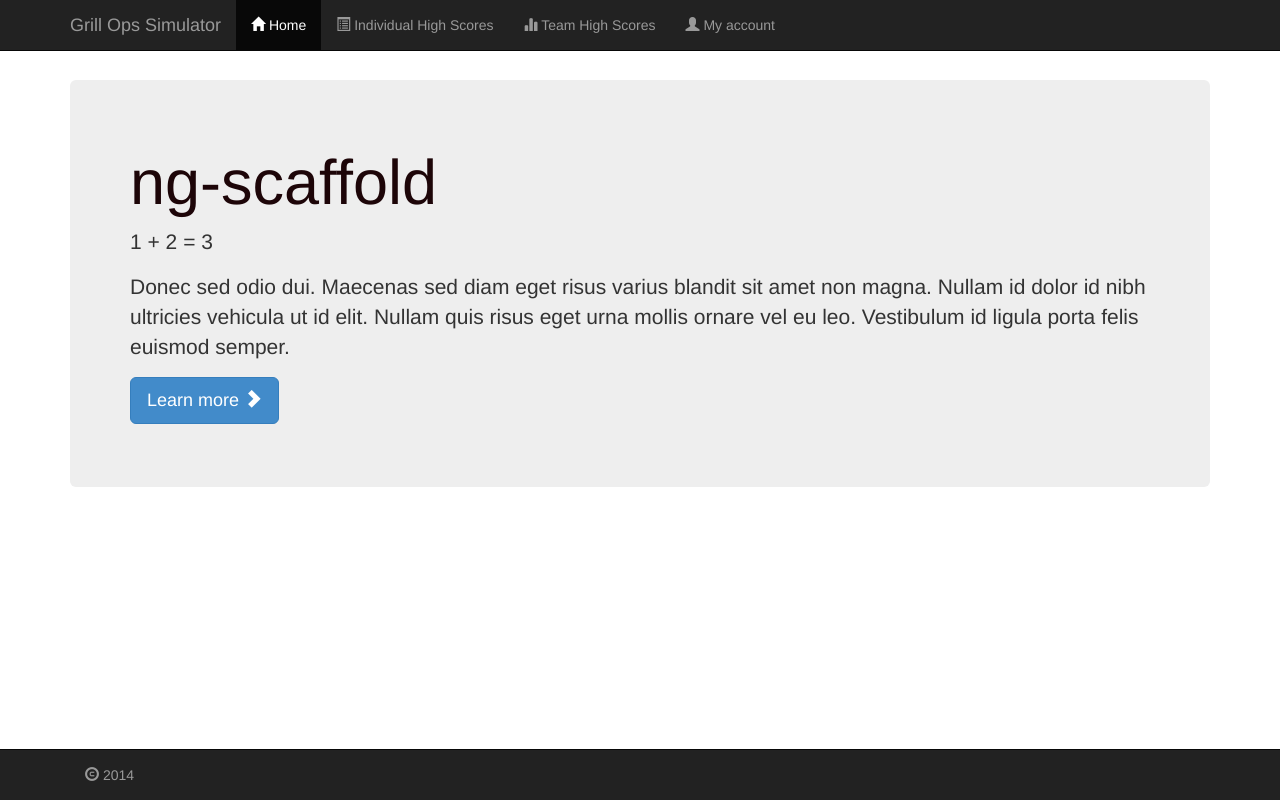
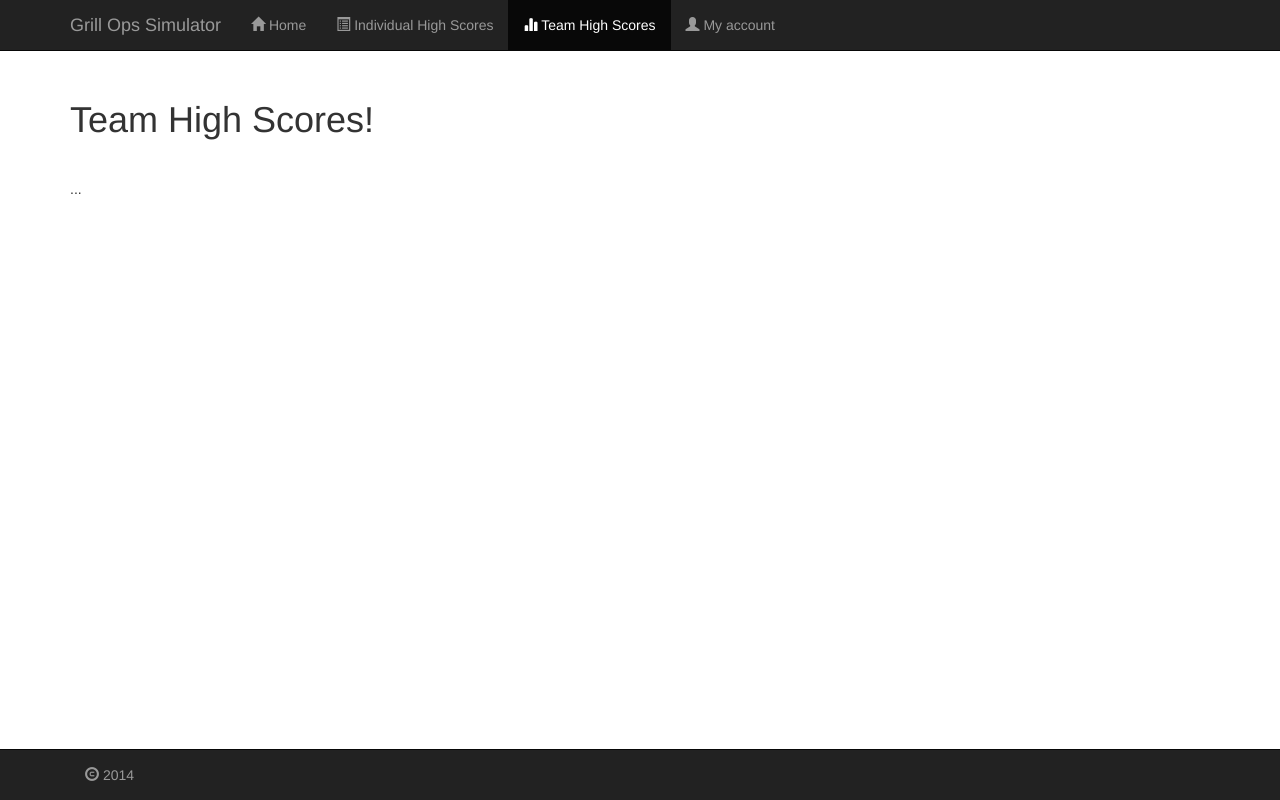
Before and after one commit to merryt/GrillOpsSim, a website: page src/index.html at #/teamHighScores in a window 1280 px wide. Drawn offline with Linux system fonts and the light colour scheme.

Commit message:
changed some stuff

```diff
--- a/src/app/config/config.js
+++ b/src/app/config/config.js
@@ -13,7 +13,7 @@ angular.module('ngScaffold.config', [
     .constant('NAV_ITEMS', [
         {title: 'Home', state: 'home', sref: 'home', icon: 'glyphicon-home'},
         {title: 'Individual High Scores', state: 'individualHighScores', sref: 'individualHighScores', icon: 'glyphicon-list-alt'},
-        {title: 'Team High Scores', state: 'contact', sref: 'contact', icon: 'glyphicon-stats'},
+        {title: 'Team High Scores', state: 'teamHighScores', sref: 'teamHighScores', icon: 'glyphicon-stats'},
         {title: 'My account', state: 'user', sref: 'user.dashboard', icon: 'glyphicon-user'}
     ])
 
@@ -32,8 +32,8 @@ angular.module('ngScaffold.config', [
                 url: '/individualHighScores',
                 templateUrl: 'app/view/individualHighScores.tpl.html'
             })
-            .state('contact', {
-                url: '/contact',
-                templateUrl: 'app/view/contact.tpl.html'
+            .state('teamHighScores', {
+                url: '/teamHighScores',
+                templateUrl: 'app/view/teamHighScores.tpl.html'
             });
     });
--- a/src/app/module/template/template.js
+++ b/src/app/module/template/template.js
@@ -1,4 +1,4 @@
-angular.module('template.app', ['app/module/user/view/user-dashboard.tpl.html', 'app/module/user/view/user-profile.tpl.html', 'app/module/user/view/user-settings.tpl.html', 'app/module/user/view/user.tpl.html', 'app/view/contact.tpl.html', 'app/view/footer.tpl.html', 'app/view/header.tpl.html', 'app/view/home.tpl.html', 'app/view/individualHighScores.tpl.html']);
+angular.module('template.app', ['app/module/user/view/user-dashboard.tpl.html', 'app/module/user/view/user-profile.tpl.html', 'app/module/user/view/user-settings.tpl.html', 'app/module/user/view/user.tpl.html', 'app/view/footer.tpl.html', 'app/view/header.tpl.html', 'app/view/home.tpl.html', 'app/view/individualHighScores.tpl.html', 'app/view/teamHighScores.tpl.html']);
 
 angular.module('app/module/user/view/user-dashboard.tpl.html', []).run(['$templateCache', function($templateCache) {
     'use strict';
@@ -24,12 +24,6 @@ angular.module('app/module/user/view/user.tpl.html', []).run(['$templateCache',
         '<div class=page-header><h1>{{heading}}</h1></div><ul class="nav nav-tabs"><li ui-sref-active=active ng-repeat="module in userModules"><a ui-sref={{module.sref}}>{{module.title}}</a></li></ul><div id=user-modules ui-view=""></div>');
 }]);
 
-angular.module('app/view/contact.tpl.html', []).run(['$templateCache', function($templateCache) {
-    'use strict';
-    $templateCache.put('app/view/contact.tpl.html',
-        '<div class=page-header><h1>Contact us!</h1></div><address>...</address>');
-}]);
-
 angular.module('app/view/footer.tpl.html', []).run(['$templateCache', function($templateCache) {
     'use strict';
     $templateCache.put('app/view/footer.tpl.html',
@@ -53,3 +47,9 @@ angular.module('app/view/individualHighScores.tpl.html', []).run(['$templateCach
     $templateCache.put('app/view/individualHighScores.tpl.html',
         '<div class=page-header><h1>Individual High Scores!</h1></div><div class=highScore><p class=pull-left>name</p><p class=pull-right>score</p></div><p>...</p>');
 }]);
+
+angular.module('app/view/teamHighScores.tpl.html', []).run(['$templateCache', function($templateCache) {
+    'use strict';
+    $templateCache.put('app/view/teamHighScores.tpl.html',
+        '<div class=page-header><h1>Team High Scores!</h1></div><address>...</address>');
+}]);
```
Also changed, not shown: src/app/view/teamHighScores.tpl.html (renamed from src/app/view/contact.tpl.html, +1 -1 lines), build/.tmp/concat/js/app.js, build/dist/js/app.js.
